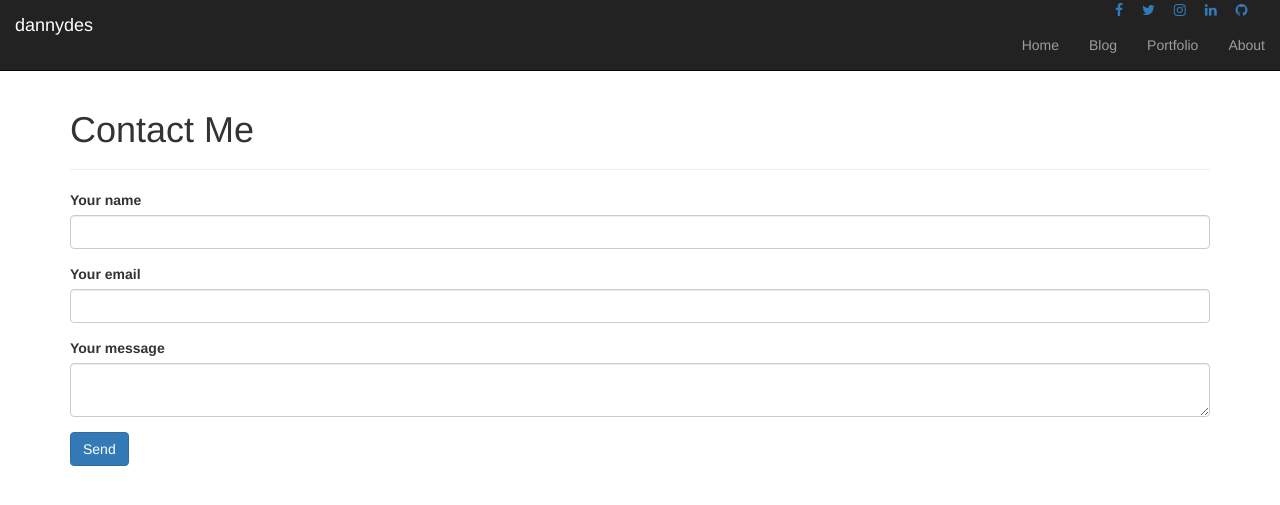
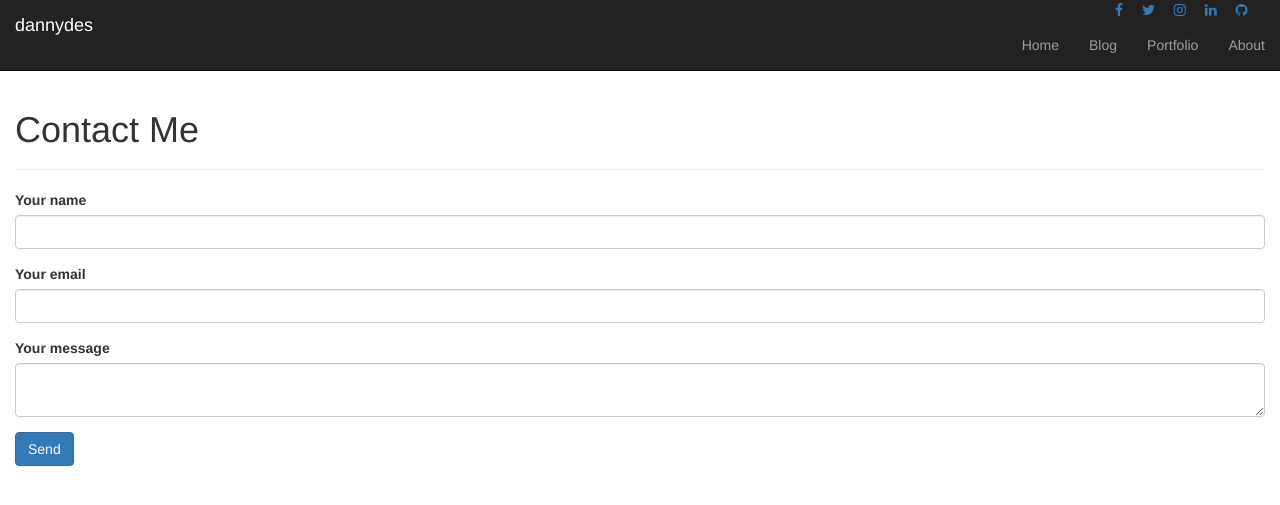
Before and after one commit to dannydes/dannydes.github.io, a Jekyll site: the page built from contact/index.html, in a window 1280 px wide. Shown: the top 505 px of the page. Built offline with Jekyll 4.4.1, drawn with Linux system fonts in a browser that asks for light colours; nearby versions of some CDN libraries.

Commit message:
full width site

```diff
--- a/css/style.css
+++ b/css/style.css
@@ -1,4 +1,5 @@
 body { padding-top: 70px; }
+.container { width: 100%; }
 
 .my-photo {
 	max-height: 60px;
```
